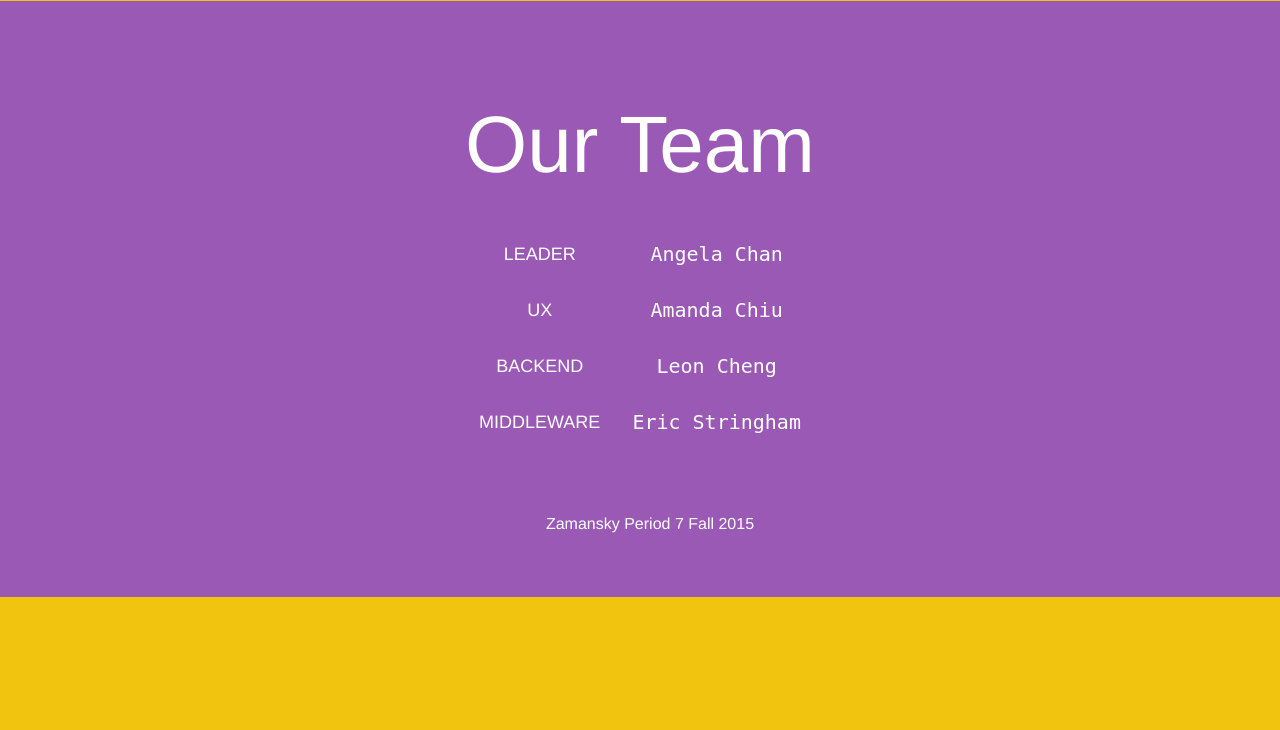
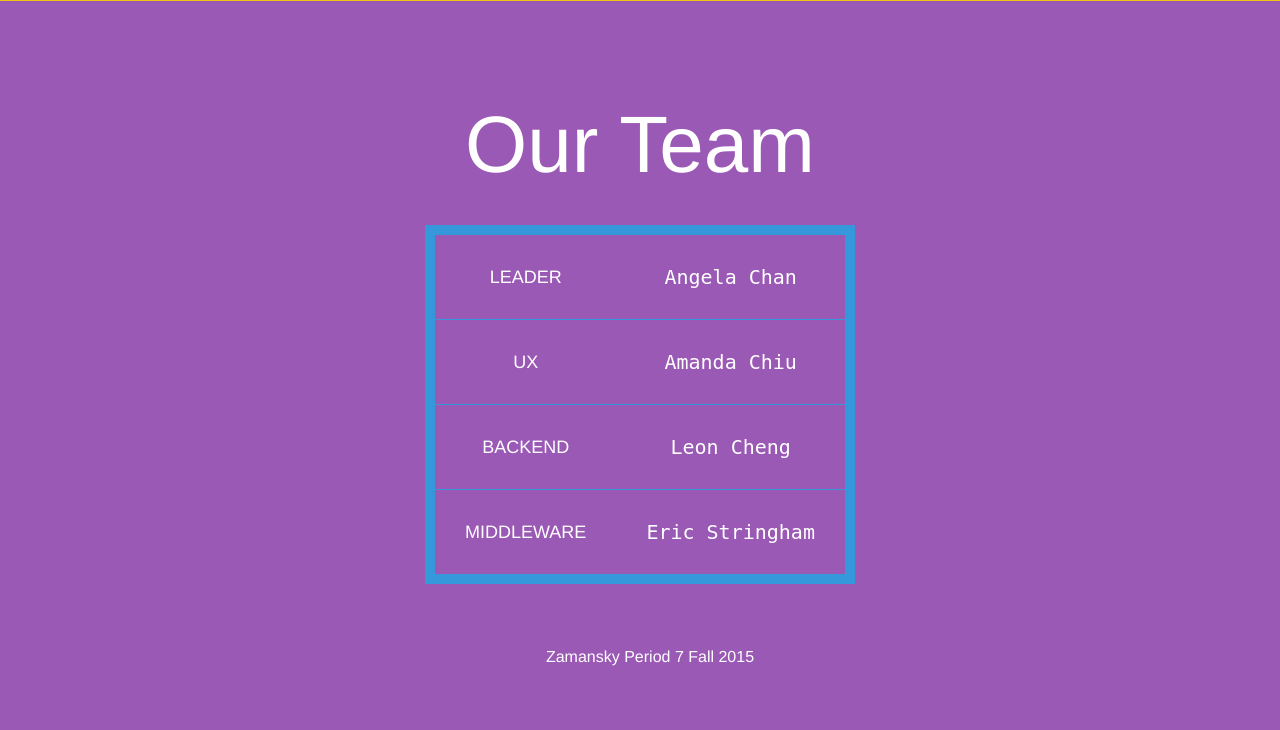
Before and after one commit to y4smeen/Storybored, a Flask app: page / in a window 1280 px wide. Shown: the part 1661-2391 px from the top of the page. Before the commit the page ends 2258 px from the top, so only its background shows below. Run offline with Flask 2, Linux system fonts and the light colour scheme.

Commit message:
formatting credits

```diff
--- a/static/style.css
+++ b/static/style.css
@@ -138,6 +138,17 @@ input[type="password"] {
     padding: 1%;
 }
 
+table.bottomBorder {
+  border-collapse: collapse;
+  border: 10px solid #3498db;
+  border-radius: 10px;
+  }
+table.bottomBorder td,
+table.bottomBorder th {
+  border-bottom: 1px solid #3498db;
+  padding:30px;
+  }
+
 /* ----- USERPAGE SPECIFIC FORMATTING ----- */
 
 .header {
@@ -201,14 +212,15 @@ input[type="password"] {
     -moz-opacity: 0.7;
     opacity: 0.7;
 }
-.return {
-  position: absolute;
-  bottom: 0;
-  width: 100%;
-}
 
 .story {
   position: absolute;
   top: 150px;
   left: 100px;
 }
+
+.return {
+  position: absolute;
+  bottom: 0;
+  width: 100%;
+}
```
